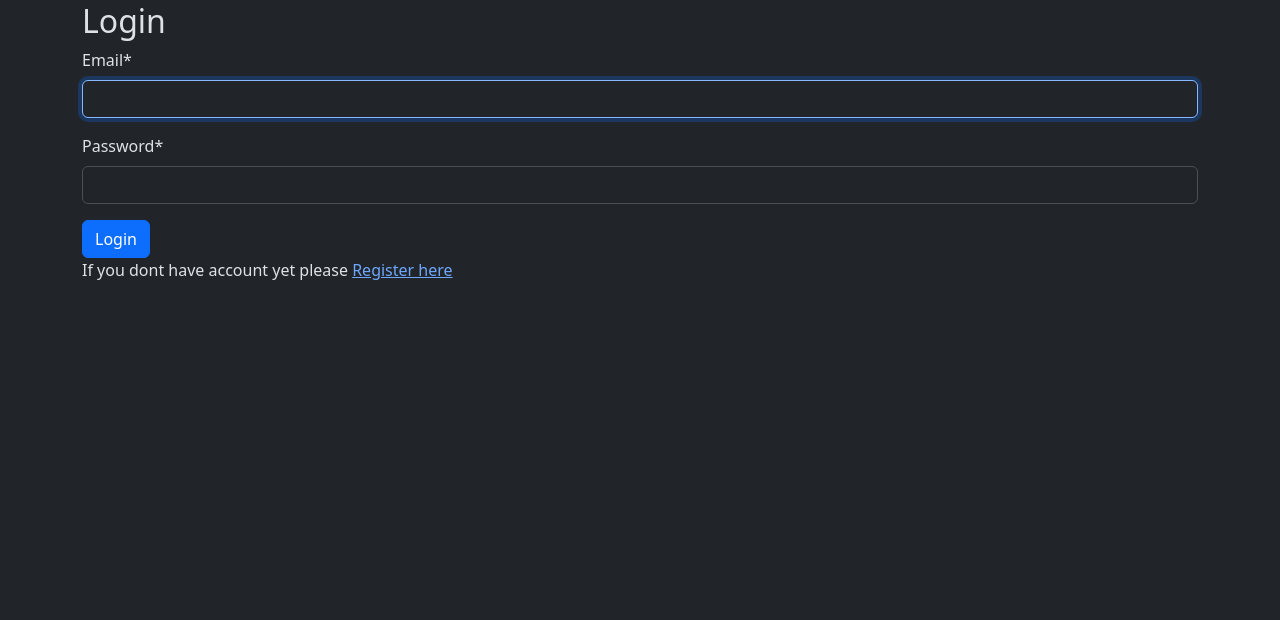
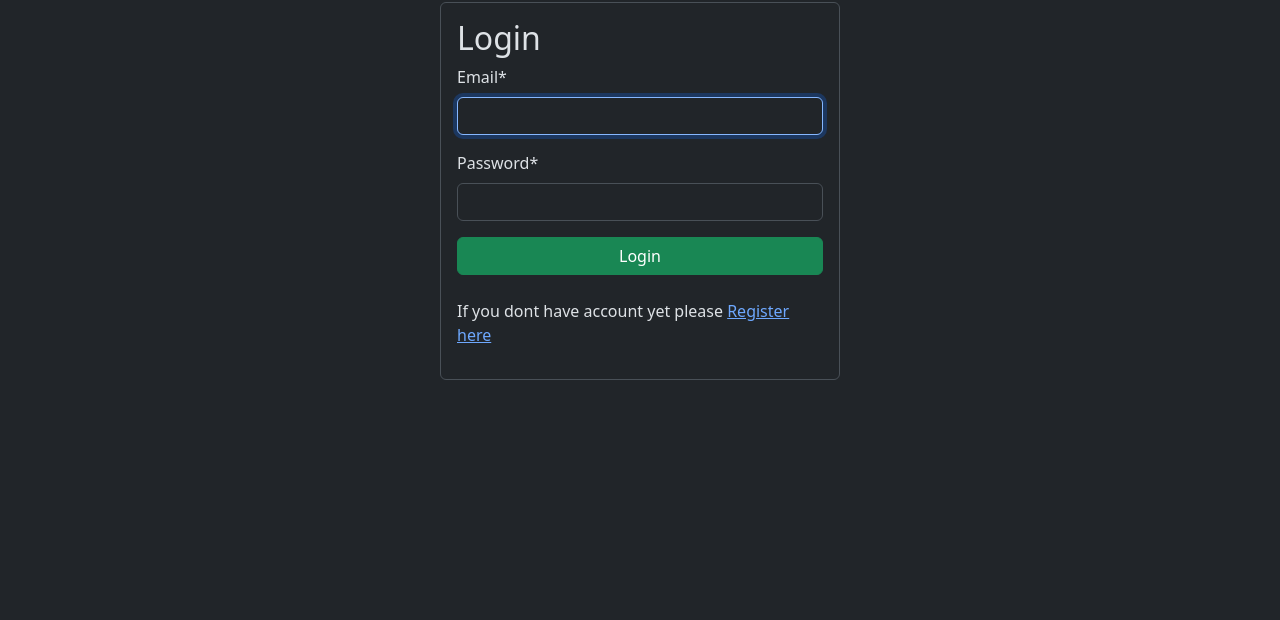
Before and after one commit to trnecka/ChickenDjangoBook, a Django app: page /account/login/ in a window 1280 px wide. Shown: the part 64-684 px from the top of the page. Run offline with Django 4.2, Linux system fonts and the light colour scheme; some libraries are stand-ins or nearby versions.

Commit message:
The login form design was edited

```diff
--- a/accounts/templates/login.html
+++ b/accounts/templates/login.html
@@ -2,11 +2,15 @@
 {% load crispy_forms_tags %}
 
 {% block content %}
-<h2>Login</h2>
-  <form method="post" class="form">
-    {% csrf_token %}
-    {{ form|crispy }}
-    <button type="submit" class="btn btn-primary">Login</button>
-  </form>
-<p>If you dont have account yet please <a href="{% url 'registration' %}">Register here</a></p>
+<div class="row justify-content-center">
+    <div class="login-form border rounded p-3">
+      <h2>Login</h2>
+        <form method="post" class="form">
+          {% csrf_token %}
+          {{ form|crispy }}
+          <button type="submit" class="btn btn-success btn-block w-100">Login</button>
+        </form>
+      <p class="mt-4">If you dont have account yet please <a href="{% url 'registration' %}">Register here</a></p>
+    </div>
+</div>
 {% endblock %}
--- a/static/style.css
+++ b/static/style.css
@@ -4,3 +4,7 @@
     object-fit: cover;
     border-radius: 50%;
 }
+
+.login-form {
+    max-width: 400px;
+}
```
